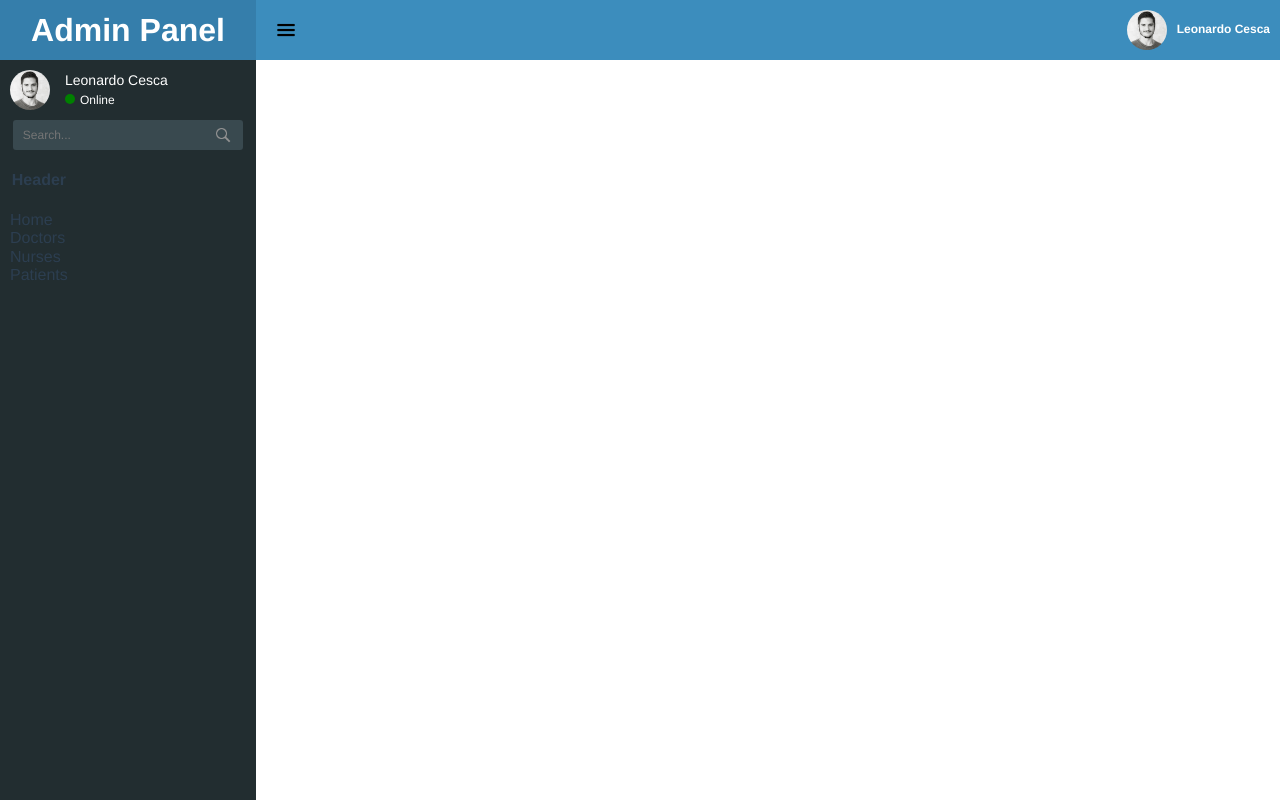
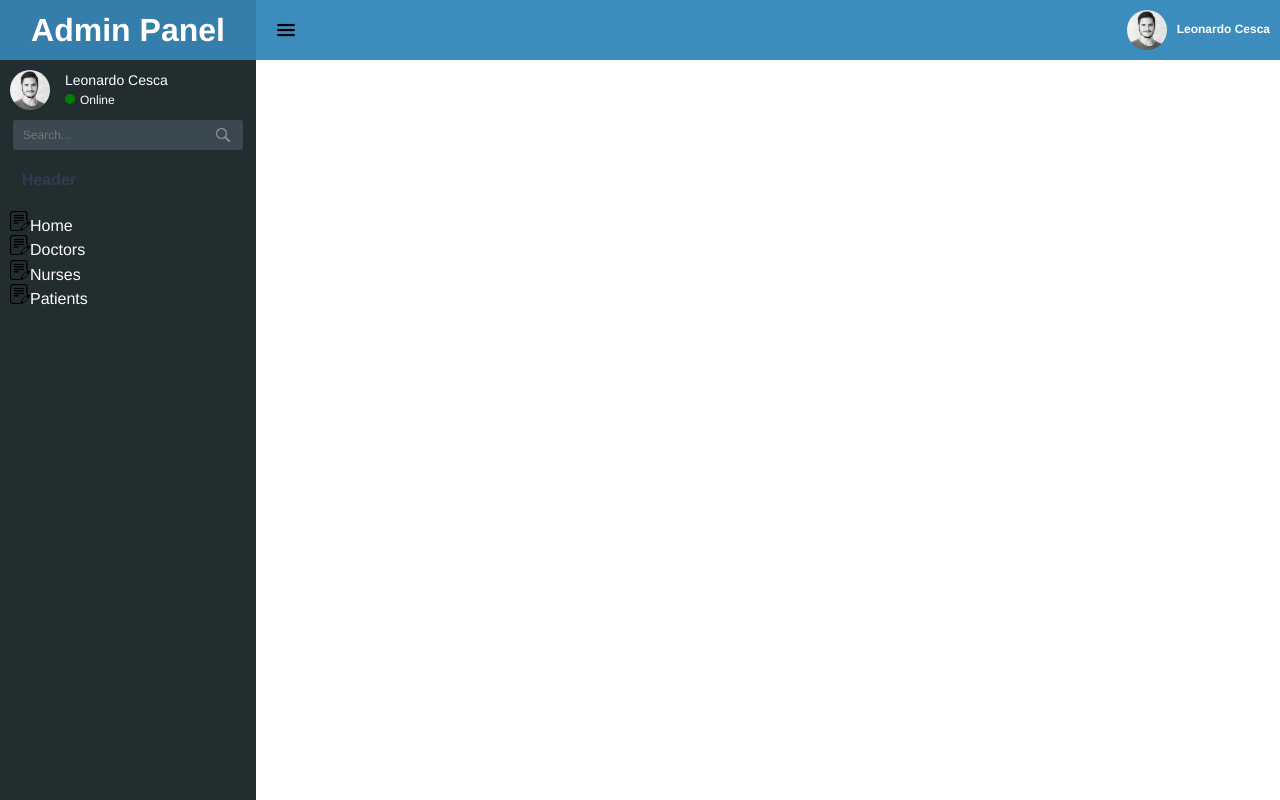
Before and after one commit to LeonardoCesca/trilha-front-2019, a Vue app in the folder challenge-dashboard/: page / in a window 1280 px wide. Built offline with nearby package versions, Linux system fonts and the light colour scheme.

Commit message:
ADD last commit of night

```diff
--- a/challenge-dashboard/src/components/Itens-Nav.vue
+++ b/challenge-dashboard/src/components/Itens-Nav.vue
@@ -2,10 +2,30 @@
  <section class="c-itens">
      <h4 class="c-itens__title">Header</h4>
      <ul class="c-itens__list">
-         <li class="c-itens__item">Home</li>
-         <li class="c-itens__item">Doctors</li>
-         <li class="c-itens__item">Nurses</li>
-         <li class="c-itens__item">Patients</li>
+         <a href="" class="c-itens__link">
+         <li class="c-itens__item">
+            <img class="c-itens__img" src="../assets/img/edit-document.png" alt="profile image" title="profile">
+            <span class="c-itens__name">Home</span>
+         </li>
+         </a>
+         <a href="" class="c-itens__link">
+         <li class="c-itens__item">
+            <img class="c-itens__img" src="../assets/img/edit-document.png" alt="profile image" title="profile">
+            <span class="c-itens__name">Doctors</span>
+         </li>
+         </a>
+         <a href="" class="c-itens__link">
+         <li class="c-itens__item">
+            <img class="c-itens__img" src="../assets/img/edit-document.png" alt="profile image" title="profile">
+            <span class="c-itens__name">Nurses</span>
+         </li>
+         </a>
+         <a href="" class="c-itens__link">
+         <li class="c-itens__item">
+            <img class="c-itens__img" src="../assets/img/edit-document.png" alt="profile image" title="profile">
+            <span class="c-itens__name">Patients</span>
+         </li>
+         </a>
      </ul>
  </section>
 </template>
@@ -28,6 +48,14 @@ export default {};
     padding: 0;
   }
 
+  &__img {
+    width: 20px;
+    height: 20px;
+  }
 
+  &__link {
+      text-decoration: none;
+      color: #fcfcfc;
+  }
 }
 </style>
```
Also changed, not shown: challenge-dashboard/src/assets/img/edit-document.png (added).
